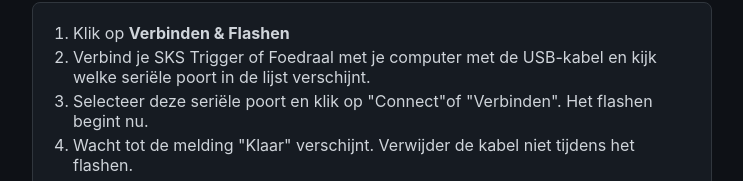
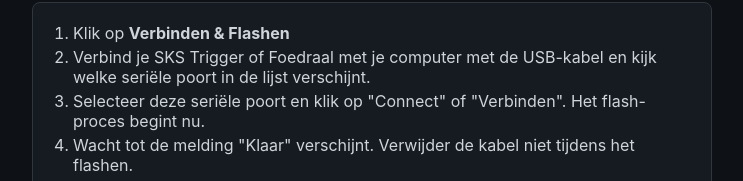
Before and after one commit to TuigWerk/SKS, a plain HTML site: page index.html in a window 1280 px wide. Shown: the part 284-465 px from the top of the page, without its empty margins (268-1011 px from the left). Drawn offline with Linux system fonts and the light colour scheme.

Commit message:
Fix spacing in connection instructions for clarity

```diff
--- a/index.html
+++ b/index.html
@@ -26,7 +26,7 @@
         <ol class="steps">
           <li>Klik op <b>Verbinden &amp; Flashen</b></li>
           <li>Verbind je SKS Trigger of Foedraal met je computer met de USB-kabel en kijk welke seriële poort in de lijst verschijnt.</li>
-          <li>Selecteer deze seriële poort en klik op "Connect"of "Verbinden". Het flashen begint nu.</li>
+          <li>Selecteer deze seriële poort en klik op "Connect" of "Verbinden". Het flash-proces begint nu.</li>
           <li>Wacht tot de melding "Klaar" verschijnt. Verwijder de kabel niet tijdens het flashen.</li>
           <li>Wanneer het eerste apparaat klaar is, koppel het los en herhaal hetzelfde proces met het andere apparaat.</li>
         </ol>
```
